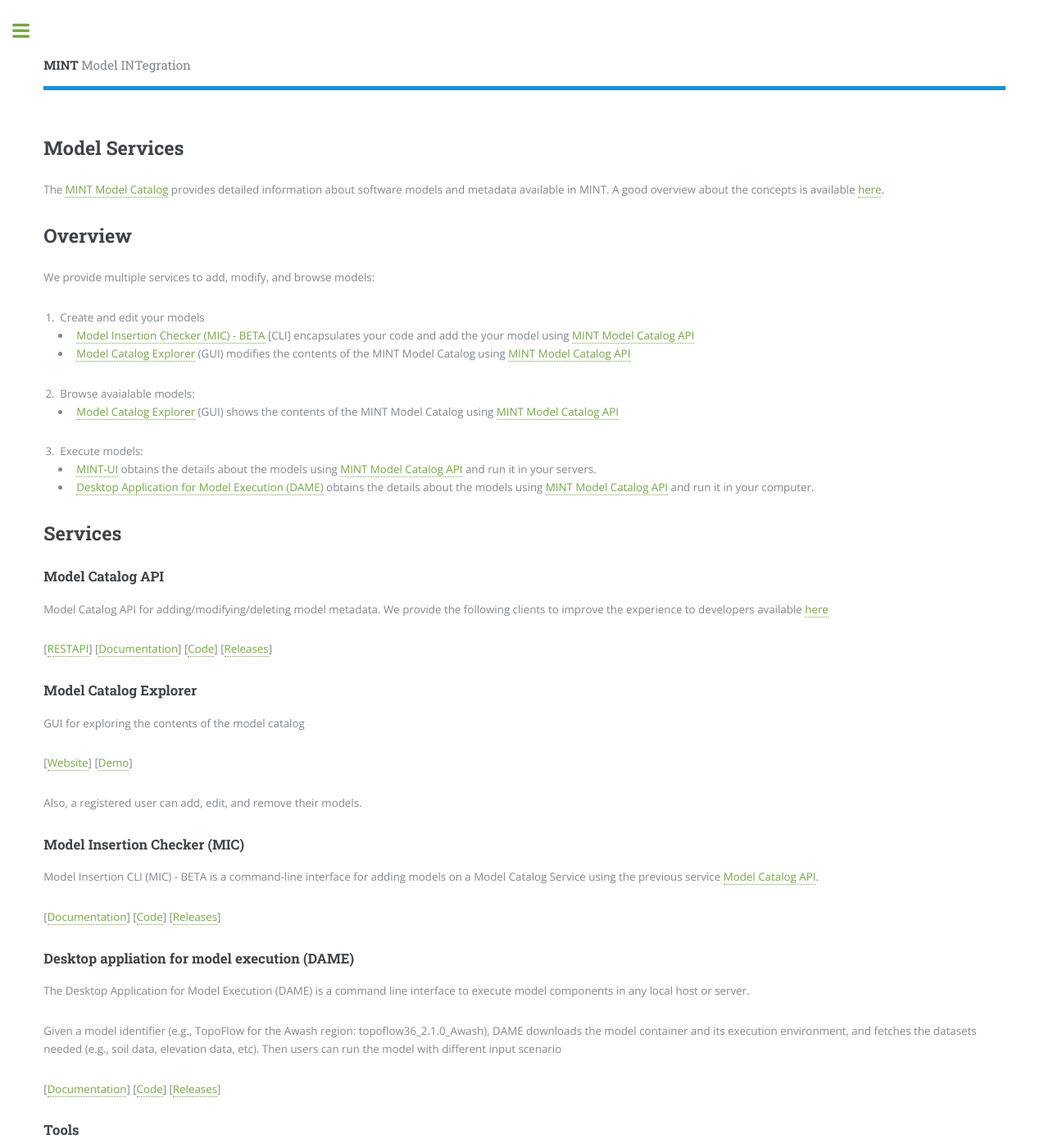
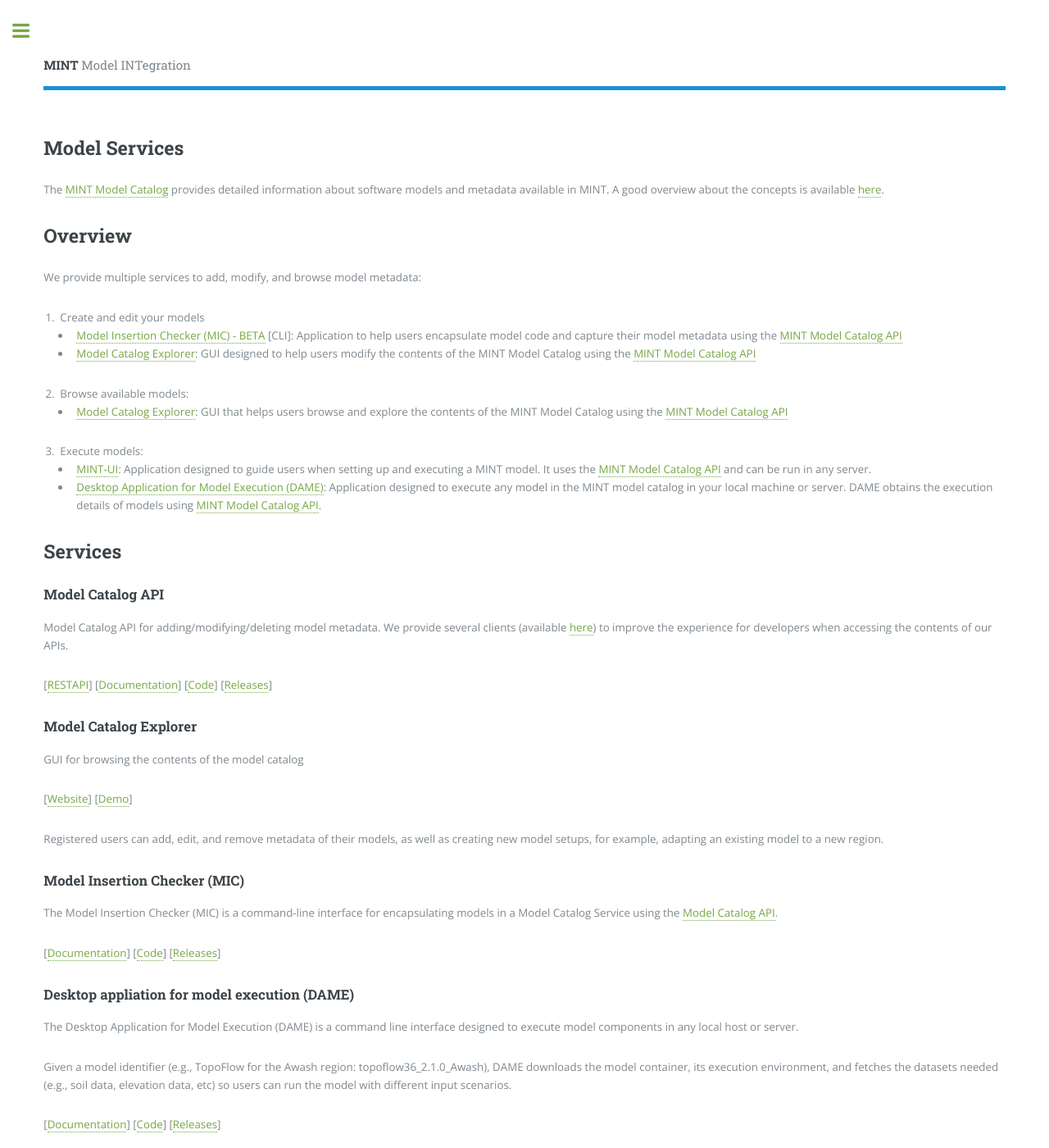
Before and after one commit to KnowledgeCaptureAndDiscovery/MINT, a Jekyll site: the page built from _services/model.md, in a window 1280 px wide and 1400 px high. Shown: the whole window at 82% size. Built offline with Jekyll 4.4.1, drawn with Linux system fonts in a browser that asks for light colours; some of the changed text lies outside the part shown.

Commit message:
updated model service descriptions

```diff
--- a/_services/model.md
+++ b/_services/model.md
@@ -9,43 +9,43 @@ A good overview about the concepts is available [here](https://mintproject.readt
 
 ## Overview
 
-We provide multiple services to add, modify, and browse models:
+We provide multiple services to add, modify, and browse model metadata:
 1. Create and edit your models
-    - [Model Insertion Checker (MIC) - BETA](#model-insertion-checker-mic) [CLI] encapsulates your code and add the your model using [MINT Model Catalog API](#model-catalog-api)
-    - [Model Catalog Explorer](#model-catalog-explorer) (GUI) modifies the contents of the MINT Model Catalog using [MINT Model Catalog API](#model-catalog-api)
-2. Browse avaialable models:
-    - [Model Catalog Explorer](#model-catalog-explorer) (GUI) shows the contents of the MINT Model Catalog using [MINT Model Catalog API](#model-catalog-api)
+    - [Model Insertion Checker (MIC) - BETA](#model-insertion-checker-mic) [CLI]: Application to help users encapsulate model code and capture their model metadata using the [MINT Model Catalog API](#model-catalog-api)
+    - [Model Catalog Explorer](#model-catalog-explorer): GUI designed to help users modify the contents of the MINT Model Catalog using the [MINT Model Catalog API](#model-catalog-api)
+2. Browse available models:
+    - [Model Catalog Explorer](#model-catalog-explorer): GUI that helps users browse and explore the contents of the MINT Model Catalog using the [MINT Model Catalog API](#model-catalog-api)
 3. Execute models:
-    - [MINT-UI](#model-catalog-explorer) obtains the details about the models using [MINT Model Catalog API](#model-catalog-api) and run it in your servers.
-    - [Desktop Application for Model Execution (DAME)](https://model-catalog-python-api-client.readthedocs.io/en/latest/example/) obtains the details about the models using [MINT Model Catalog API](#model-catalog-api) and run it in your computer.
+    - [MINT-UI](#model-catalog-explorer): Application designed to guide users when setting up  and executing a MINT model. It uses the [MINT Model Catalog API](#model-catalog-api) and can be run in any server.
+    - [Desktop Application for Model Execution (DAME)](https://model-catalog-python-api-client.readthedocs.io/en/latest/example/): Application designed to execute any model in the MINT model catalog in your local machine or server. DAME obtains the execution details of models using [MINT Model Catalog API](#model-catalog-api).
 
 ## Services
 
 ### Model Catalog API
 
-Model Catalog API for adding/modifying/deleting model metadata. We provide the following clients to improve the experience to developers available [here](#model-service-api-clients)
+Model Catalog API for adding/modifying/deleting model metadata. We provide several clients (available [here](#model-service-api-clients)) to improve the experience for developers when accessing the contents of our APIs.
 
 [[RESTAPI](https://api.models.mint.isi.edu/latest)] [[Documentation](https://model-catalog-python-api-client.readthedocs.io/en/latest/endpoints/)] [[Code](https://github.com/mintproject/model-catalog-api)] [[Releases](https://github.com/mintproject/model-catalog-api/releases)]
 
 ### Model Catalog Explorer
 
-GUI for exploring the contents of the model catalog
+GUI for browsing the contents of the model catalog
 
 [[Website](https://models.mint.isi.edu/home)] [[Demo](https://www.youtube.com/watch?v=C9rxGT2k9is)]
 
-Also, a registered user can add, edit, and remove their models.
+Registered users can add, edit, and remove metadata of their models, as well as creating new model setups, for example, adapting an existing model to a new region.
 
 ### Model Insertion Checker (MIC)
 
-Model Insertion CLI (MIC) - BETA is a command-line interface for adding models on a Model Catalog Service using the previous service [Model Catalog API](#model-catalog-api).
+The Model Insertion Checker (MIC) is a command-line interface for encapsulating models in a Model Catalog Service using the [Model Catalog API](#model-catalog-api).
 
 [[Documentation](https://mic-cli.readthedocs.io/en/latest/)] [[Code](https://github.com/mintproject/mic)] [[Releases](https://github.com/mintproject/mic/releases)]
 
 ### Desktop appliation for model execution (DAME)
 
-The Desktop Application for Model Execution (DAME) is a command line interface to execute model components in any local host or server.
+The Desktop Application for Model Execution (DAME) is a command line interface designed to execute model components in any local host or server.
 
-Given a model identifier (e.g., TopoFlow for the Awash region: topoflow36_2.1.0_Awash), DAME downloads the model container and its execution environment, and fetches the datasets needed (e.g., soil data, elevation data, etc). Then users can run the model with different input scenario
+Given a model identifier (e.g., TopoFlow for the Awash region: topoflow36_2.1.0_Awash), DAME downloads the model container, its execution environment, and fetches the datasets needed (e.g., soil data, elevation data, etc) so users can run the model with different input scenarios.
 
 [[Documentation](https://dame-cli.readthedocs.io/en/latest/)] [[Code](https://github.com/mintproject/dame_cli/)] [[Releases](https://github.com/mintproject/dame_cli/releases)]
 
@@ -53,13 +53,13 @@ Given a model identifier (e.g., TopoFlow for the Awash region: topoflow36_2.1.0_
 
 #### Model Service API clients
 
-We provide the following clients to improve the experience of the developers.
+We provide two clients (Python and Javascript) to help developers access the model service APIs.
 
-These clients support all the operations.
+Both clients support the following operations:
 
-- Get a list of all resources. For example: get all the models in MINT.
+- Get a list of all exiting resources of a class. For example: get all the models in MINT, get a list with all variables, all regions, etc.
 - Get the details of a resource. For example: get the description of the model [CYCLES](https://models.mint.isi.edu/models/explore/CYCLES)
-- Create, updates, and deletes resources on the Model Catalog. For example, create a new model, delete or update an existing model.
+- Create, update, and delete model resources and metadata in the Model Catalog.
 
 ##### Python
 
@@ -76,8 +76,8 @@ These clients support all the operations.
 We have developed two main ontologies to help structure the metadata and contents of the model catalog:
 
 #### Software Description Ontology (SD)
-Ontology used to capture the overall metadata of scientific software, including its versions, functionality, inputs, outputs, etc. SD extends popular ontologies such as [Schema.org](https://schema.org/). [[Documentation](https://w3id.org/okn/o/sd)] [[Download](https://github.com/KnowledgeCaptureAndDiscovery/SoftwareDescriptionOntology)]
+Ontology used to capture the overall metadata of scientific software, including its versions, functionality, inputs, outputs, etc. SD builds on existing efforts, such as [Schema.org](https://schema.org/) and [OntoSoft](https://ontosoft.org/). [[Documentation](https://w3id.org/okn/o/sd)] [[Download](https://github.com/KnowledgeCaptureAndDiscovery/SoftwareDescriptionOntology)]
 
 
 #### Software Description Ontology for Models (SDM)
-Extension of the Software Description Ontology to capture metadata particulat to models (e.g., the region where they are valid, their spatial grid, their temporal interval, etc.). [[Documentation](https://w3id.org/okn/o/sdm/)] [[Download](https://github.com/mintproject/Mint-ModelCatalog-Ontology)]
+Extension of the Software Description Ontology to capture metadata specific to models (e.g., the region where they are valid, their spatial grid, their temporal restrictions, etc.). [[Documentation](https://w3id.org/okn/o/sdm/)] [[Download](https://github.com/mintproject/Mint-ModelCatalog-Ontology)]
```
